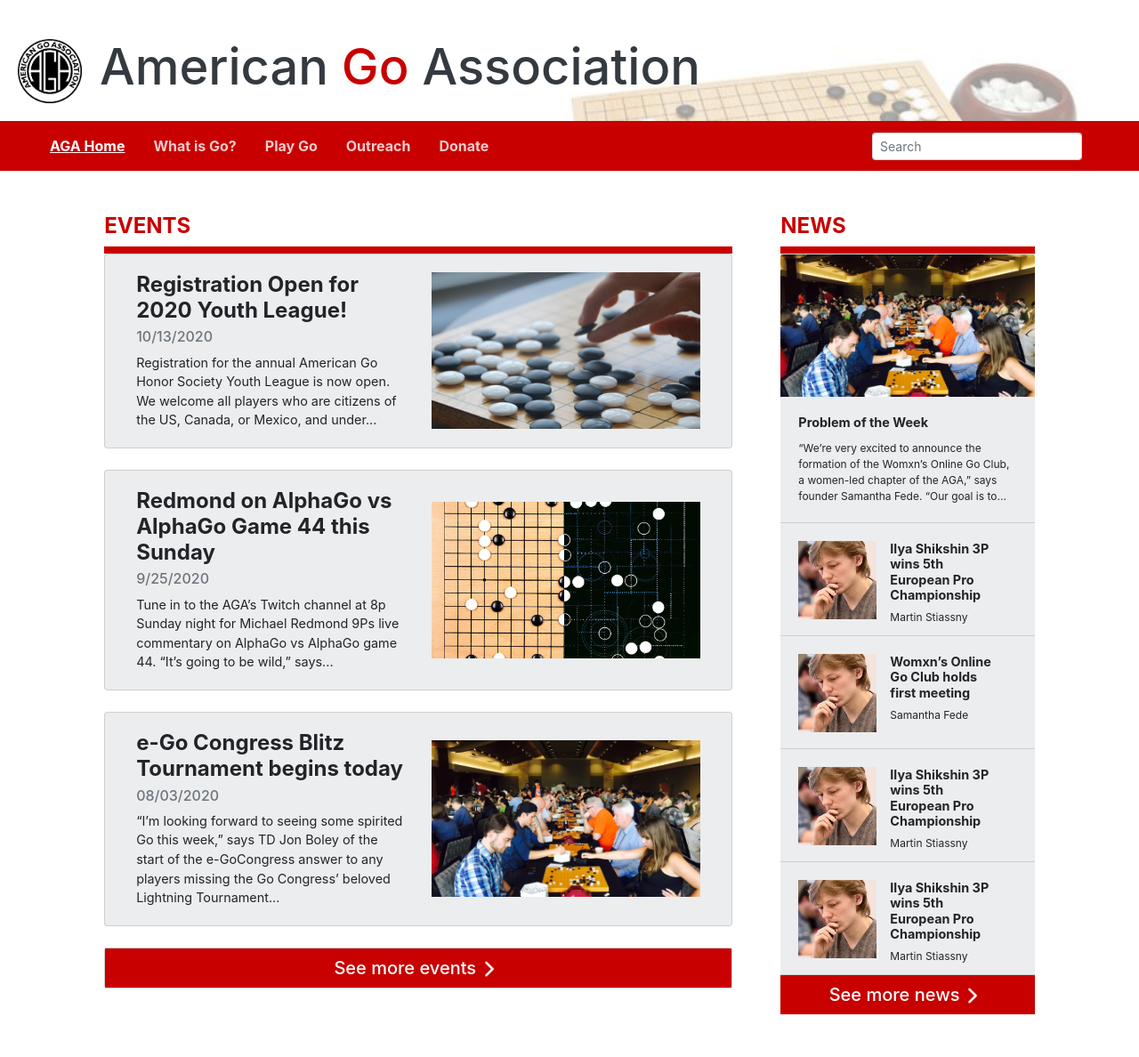
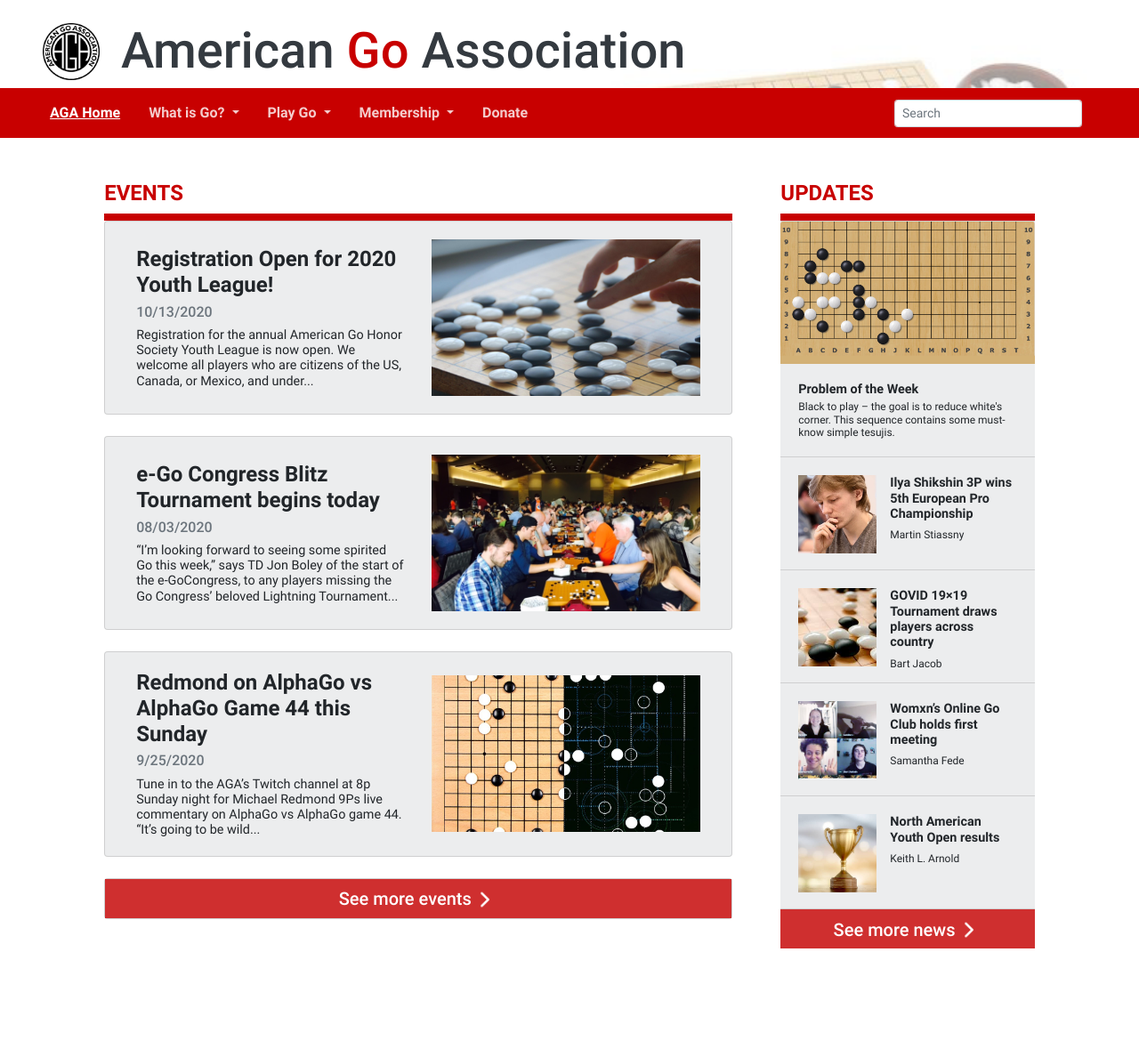
Before and after one commit to melissa-z/american-go-association, a PHP site: page / in a window 1280 px wide. Shown: the whole page at 89% size. After the commit the page ends 1066 px from the top, so only its background shows below. Run offline with PHP 8.4, Linux system fonts and the light colour scheme.

Commit message:
add dropdowns in navbar, small styling changes

```diff
--- a/home.html
+++ b/home.html
@@ -11,40 +11,66 @@
         <title>American Go Association</title>
     </head>
     <body>
-        <div class="d-flex flex-row align-items-center top-pane flex-wrap-reverse" id="Home">
-            <img class="logo" src="images/AGALogo.png" alt="American Go Association Logo">
+        <div class="d-flex flex-row align-items-center top-pane flex-wrap" id="Home">
+            <img class="logo ml-lg-5 mr-lg-4 ml-md-4 mr-md-3 ml-3 mr-2 mb-2" src="images/AGALogo.png" alt="American Go Association Logo">
             <h1>American <span style="color: #C80000">Go</span> Association</h1>
         </div>
         <nav class="navbar navbar-expand-sm navbar-dark sticky-top" style="background-color: #C80000;">
             <button class="navbar-toggler" type="button" data-toggle="collapse" data-target="#navbarNav" aria-controls="navbarNav" aria-expanded="false" aria-label="Toggle navigation">
                 <span class="navbar-toggler-icon"></span>
             </button>
+            <!-- ADD DROPDOWN MENU ITEMS -->
             <div class="collapse navbar-collapse" id="navbarNav">
                 <ul class="navbar-nav mr-auto">
-                    <li class="nav-item active">
-                        <a class="nav-link" href="">AGA Home<span class="sr-only">(current)</span></a>
+                    <li class="nav-item">
+                        <a class="nav-link active" href="">AGA Home<span class="sr-only">(current)</span></a>
                     </li>
-                    <li class="nav-item">
-                        <a class="nav-link" href="">What is Go?</a>
+                    <li class="nav-item dropdown">
+                        <a class="nav-link dropdown-toggle" href="#" id="navbarDropdown" role="button" data-toggle="dropdown" aria-haspopup="true" aria-expanded="false">
+                            What is Go?
+                        </a>
+                        <div class="dropdown-menu" aria-labelledby="navbarDropdown">
+                            <a class="dropdown-item" href="#">Introduction</a>
+                            <div class="dropdown-divider"></div>
+                            <a class="dropdown-item" href="#">History</a>
+                            <div class="dropdown-divider"></div>
+                            <a class="dropdown-item" href="#">Learning Resources</a>
+                        </div>
                     </li>
-                    <li class="nav-item">
-                        <a class="nav-link" href="">Play Go</a>
+                    <li class="nav-item dropdown">
+                        <a class="nav-link dropdown-toggle" href="#" id="navbarDropdown" role="button" data-toggle="dropdown" aria-haspopup="true" aria-expanded="false">
+                            Play Go
+                        </a>
+                        <div class="dropdown-menu" aria-labelledby="navbarDropdown">
+                            <a class="dropdown-item" href="#">Find a Club</a>
+                            <div class="dropdown-divider"></div>
+                            <a class="dropdown-item" href="#">Play Online</a>
+                            <div class="dropdown-divider"></div>
+                            <a class="dropdown-item" href="#">Upcoming Tournaments</a>
+                        </div>
                     </li>
-                    <li class="nav-item">
-                        <a class="nav-link" href="">Outreach</a>
+                    <li class="nav-item dropdown">
+                        <a class="nav-link dropdown-toggle" href="#" id="navbarDropdown" role="button" data-toggle="dropdown" aria-haspopup="true" aria-expanded="false">
+                            Membership
+                        </a>
+                        <div class="dropdown-menu" aria-labelledby="navbarDropdown">
+                            <a class="dropdown-item" href="#">Login</a>
+                            <div class="dropdown-divider"></div>
+                            <a class="dropdown-item" href="#">Become a Member</a>
+                        </div>
                     </li>
                     <li class="nav-item">
                         <a class="nav-link" href="">Donate</a>
                     </li>
                 </ul>
                 <form class="form-inline my-2 my-lg-0">
-                    <input class="form-control form-control-sm mr-sm-5" type="search" placeholder="Search" aria-label="Search">
+                    <input class="form-control form-control-sm mr-lg-5 mr-sm-3" type="search" placeholder="Search" aria-label="Search">
                 </form>
             </div>
         </nav>
         <div class="container-fluid posts px-lg-4 px-md-0">
-            <div class="row pt-lg-5 pt-sm-4 pt-3 justify-content-center">
-                <div class="col-md-7 pb-3 mr-lg-4 events">
+            <div class="row pt-lg-5 pt-sm-4 pt-3 justify-content-center flex-wrap-reverse">
+                <div class="col-md-7 mr-lg-4 events">
                     <h4 class="section-header">EVENTS</h4>
                     <div class="container-fluid section-marker"></div>
                     <div class="card event-card mb-4">
@@ -64,12 +90,12 @@
                         <div class="card-body event-body">
                             <div class="d-flex flex-row flex-wrap align-items-center">
                                 <div class="col-lg-6 col-md-12 pb-lg-0 pb-3">
-                                    <h4 class="card-title event-title">Redmond on AlphaGo vs AlphaGo Game 44 this Sunday</h4>
-                                    <h6 class="card-subtitle mb-2 text-muted">9/25/2020</h6>
-                                    <p class="card-text">Tune in to the AGA’s Twitch channel at 8p Sunday night for Michael Redmond 9Ps live
-                                            commentary on AlphaGo vs AlphaGo game 44. “It’s going to be wild,” says...</p>
+                                    <h4 class="card-title event-title">e-Go Congress Blitz Tournament begins today</h4>
+                                    <h6 class="card-subtitle mb-2 text-muted">08/03/2020</h6>
+                                    <p class="card-text">“I’m looking forward to seeing some spirited Go this week,” says TD Jon Boley of the
+                                        start of the e-GoCongress, to any players missing the Go Congress’ beloved Lightning Tournament...</p>
                                 </div>
-                                <img class="col-lg-6 col-md-12 event-img" src="images/AlphaGo.png" alt="Player's hand hovering over a go board">
+                                <img class="col-lg-6 col-md-12 event-img" src="images/GoTournament.jpg" alt="Player's hand hovering over a go board">
                             </div>
                         </div>
                     </div>
@@ -77,12 +103,12 @@
                         <div class="card-body event-body">
                             <div class="d-flex flex-row flex-wrap align-items-center">
                                 <div class="col-lg-6 col-md-12 pb-lg-0 pb-3">
-                                    <h4 class="card-title event-title">e-Go Congress Blitz Tournament begins today</h4>
-                                    <h6 class="card-subtitle mb-2 text-muted">08/03/2020</h6>
-                                    <p class="card-text">“I’m looking forward to seeing some spirited Go this week,” says TD Jon Boley of the
-                                            start of the e-GoCongress answer to any players missing the Go Congress’ beloved Lightning Tournament...</p>
+                                    <h4 class="card-title event-title">Redmond on AlphaGo vs AlphaGo Game 44 this Sunday</h4>
+                                    <h6 class="card-subtitle mb-2 text-muted">9/25/2020</h6>
+                                    <p class="card-text">Tune in to the AGA’s Twitch channel at 8p Sunday night for Michael Redmond 9Ps live
+                                            commentary on AlphaGo vs AlphaGo game 44. “It’s going to be wild...</p>
                                 </div>
-                                <img class="col-lg-6 col-md-12 event-img" src="images/GoTournament.jpg" alt="Player's hand hovering over a go board">
+                                <img class="col-lg-6 col-md-12 event-img" src="images/AlphaGo.png" alt="Player's hand hovering over a go board">
                             </div>
                         </div>
                     </div>
@@ -96,23 +122,22 @@
                     </div>
                 </div>
 
-                <div class="col-lg-3 col-md-4 pb-5 news">
-                    <h4 class="section-header">NEWS</h4>
+                <div class="col-lg-3 col-md-4 pb-4 news">
+                    <h4 class="section-header">UPDATES</h4>
                     <div class="container-fluid section-marker"></div>
                     <ul class="list-group list-group-flush">
                         <li class="card news-card-top list-group-item">
-                            <img class="card-img-top news-img-top" src="images/GoTournament.jpg" alt="Card image cap">
-                            <div class="card-body">
-                                <h6 class="card-title news-title">Problem of the Week</h6>
-                                <p class="card-text news-text">“We’re very excited to announce the formation of the Womxn’s Online Go Club, a women-led
-                                    chapter of the AGA,” says founder Samantha Fede. “Our goal is to...</p>
+                            <img class="card-img-top news-img-top" src="images/Problem.png" alt="Card image cap">
+                            <div class="card-body news-body">
+                                <h6 class="card-title news-title mb-1">Problem of the Week</h6>
+                                <p class="card-text news-text">Black to play – the goal is to reduce white's corner. This sequence contains some must-know simple tesujis.</p>
                             </div>
                         </li>
                         <li class="card news-card list-group-item">
-                            <div class="card-body">
+                            <div class="card-body news-body">
                                 <div class="d-flex flex-row align-items-left">
                                     <img class="news-img" src="images/IlyaShikshin.jpeg" alt="Ilya Shikshin playing go">
-                                    <div class="col">
+                                    <div class="col pr-0">
                                         <h6 class="news-title">Ilya Shikshin 3P wins 5th European Pro Championship</h6>
                                         <p class="card-text news-text">Martin Stiassny</p>
                                     </div>
@@ -120,10 +145,21 @@
                             </div>
                         </li>
                         <li class="card news-card list-group-item">
-                            <div class="card-body">
+                            <div class="card-body news-body">
                                 <div class="d-flex flex-row align-items-left">
-                                    <img class="news-img" src="images/IlyaShikshin.jpeg" alt="Ilya Shikshin playing go">
-                                    <div class="col">
+                                    <img class="news-img" src="images/GovidTournament.jpg" alt="Close-up of go board">
+                                    <div class="col pr-0">
+                                        <h6 class="news-title">GOVID 19×19 Tournament draws players across country</h6>
+                                        <p class="card-text news-text">Bart Jacob</p>
+                                    </div>
+                                </div>
+                            </div>
+                        </li>
+                        <li class="card news-card list-group-item">
+                            <div class="card-body news-body">
+                                <div class="d-flex flex-row align-items-left">
+                                    <img class="news-img" src="images/WomxnsGoClub.png" alt="Zoom meeting screenshot of Womxn's Online Go Club">
+                                    <div class="col pr-0">
                                         <h6 class="news-title">Womxn’s Online Go Club holds first meeting</h6>
                                         <p class="card-text news-text">Samantha Fede</p>
                                     </div>
@@ -131,23 +167,12 @@
                             </div>
                         </li>
                         <li class="card news-card list-group-item">
-                            <div class="card-body">
+                            <div class="card-body news-body">
                                 <div class="d-flex flex-row align-items-left">
-                                    <img class="news-img" src="images/IlyaShikshin.jpeg" alt="Ilya Shikshin playing go">
-                                    <div class="col">
-                                        <h6 class="news-title">Ilya Shikshin 3P wins 5th European Pro Championship</h6>
-                                        <p class="card-text news-text">Martin Stiassny</p>
-                                    </div>
-                                </div>
-                            </div>
-                        </li>
-                        <li class="card news-card list-group-item">
-                            <div class="card-body">
-                                <div class="d-flex flex-row align-items-left">
-                                    <img class="news-img" src="images/IlyaShikshin.jpeg" alt="Ilya Shikshin playing go">
-                                    <div class="col">
-                                        <h6 class="news-title">Ilya Shikshin 3P wins 5th European Pro Championship</h6>
-                                        <p class="card-text news-text">Martin Stiassny</p>
+                                    <img class="news-img" src="images/Trophy.png" alt="Ilya Shikshin playing go">
+                                    <div class="col pr-0">
+                                        <h6 class="news-title">North American Youth Open results</h6>
+                                        <p class="card-text news-text">Keith L. Arnold</p>
                                     </div>
                                 </div>
                             </div>
--- a/index.css
+++ b/index.css
@@ -1,11 +1,29 @@
+/* roboto-500 - latin */
+@font-face {
+    font-family: 'Roboto';
+    font-style: normal;
+    font-weight: 500;
+    src: local('Roboto Medium'), local('Roboto-Medium'),
+         url('fonts/roboto-v20-latin-500.woff2') format('woff2'), /* Chrome 26+, Opera 23+, Firefox 39+ */
+         url('fonts/roboto-v20-latin-500.woff') format('woff'); /* Chrome 6+, Firefox 3.6+, IE 9+, Safari 5.1+ */
+}
 /* roboto-regular - latin */
 @font-face {
     font-family: 'Roboto';
     font-style: normal;
     font-weight: 400;
     src: local('Roboto'), local('Roboto-Regular'),
-        url('fonts/roboto-v20-latin/roboto-v20-latin-regular.woff2') format('woff2'), /* Chrome 26+, Opera 23+, Firefox 39+ */
-        url('fonts/roboto-v20-latin/roboto-v20-latin-regular.woff') format('woff'); /* Chrome 6+, Firefox 3.6+, IE 9+, Safari 5.1+ */
+        url('fonts/roboto-v20-latin-regular.woff2') format('woff2'), /* Chrome 26+, Opera 23+, Firefox 39+ */
+        url('fonts/roboto-v20-latin-regular.woff') format('woff'); /* Chrome 6+, Firefox 3.6+, IE 9+, Safari 5.1+ */
+}
+/* roboto-700 - latin */
+@font-face {
+    font-family: 'Roboto';
+    font-style: normal;
+    font-weight: 700;
+    src: local('Roboto Bold'), local('Roboto-Bold'),
+        url('fonts/roboto-v20-latin-700.woff2') format('woff2'), /* Chrome 26+, Opera 23+, Firefox 39+ */
+        url('fonts/roboto-v20-latin-700.woff') format('woff'); /* Chrome 6+, Firefox 3.6+, IE 9+, Safari 5.1+ */
 }
 
 .top-pane {
@@ -17,19 +35,33 @@
     color: rgba(255, 255, 255, 0.8);
   }
 
-.navbar-dark .navbar-nav .nav-link:hover, .navbar-dark .navbar-nav .nav-link:focus, .navbar-dark .navbar-nav .active > .nav-link {
+.nav-link:hover, .nav-link:focus, .active {
     color: rgba(255, 255, 255, 1);
     text-decoration: underline;
 }
 
+.dropdown-menu {
+    background-color: #C80000;
+    color: white;
+}
+
+.dropdown-item {
+    color: rgba(255, 255, 255, 0.8);
+}
+
+.dropdown-item:hover {
+    color: rgba(255, 255, 255, 0.8);
+    text-decoration: underline;
+    background-color: #C80000;
+  }
+
 body {
-    /* font-family: "Roboto", Arial, Helvetica, sans-serif; */
+    font-family: "Roboto", Arial, Helvetica, sans-serif;
 }
 
 .logo {
-    padding: 20px 20px 20px 20px;
-    width: 5em;
-    height: 5em;
+    width: 2.5em;
+    height: 2.5em;
 }
 
 h1 {
@@ -43,47 +75,70 @@ h1 {
     height: 5em;
 }
 
+.event-img {
+    object-fit: cover;
+    max-height: 8em;
+}
+
 .event-body {
     padding: 1.25rem 0.25rem 1.25rem 0.25rem;
+}
+
+.news-card {
+    height: 6em;
+}
+
+.news-body {
+    padding: 0.75rem;
+}
+
+.news-img-top {
+    object-fit: cover;
+    max-height: 7em;
+}
+
+.news-title, .card-text {
+    font-size: 0.9rem;
+}
+
+.card-text {
+    line-height: 1.2em;
 }
 
 /* Small devices (landscape phones, 544px and up) */
 @media (min-width: 544px) {
   h1 {font-size: 2.5rem;}
-  .logo {width: 6em; height: 6em;}
+  .logo {width: 3em; height: 3em;}
   .nav-item {margin-right: 1em;}
 }
 
 /* Medium devices (tablets, 768px and up) The navbar toggle appears at this breakpoint */
 @media (min-width: 768px) {
   h1 {font-size: 3rem;}
-  .logo {width: 6.5em; height: 6.5em;}
+  .logo {width: 3.5em; height: 3.5em;}
   .navbar {padding-left: 2em}
   .nav-item {margin-right: 0.5em;}
   .news-img {width: 4em; height: 4em;}
+  .news-title {font-size: 0.8rem}
+  .news-body {padding: 1.25rem;}
 }
 
 /* Large devices (desktops, 992px and up) */
 @media (min-width: 992px) {
   h1 {font-size: 3.5rem;}
-  .logo {width: 7em; height: 7em;}
+  .logo {width: 4em; height: 4em;}
   .navbar {padding-left: 3em}
   .nav-item {margin-right: 1em;}
+  .news-card {height: 8em;}
   .news-img {width: 5.5em; height: 5.5em;}
+  .news-img-top {max-height: 10em}
+  .news-title {font-size: 0.9rem}
+  .event-img {max-height: 11em;}
   .event-body {padding: 1.25rem;}
 }
 
 .event-title, .news-title {
     font-weight: bold;
-}
-
-.news-title, .card-text {
-    font-size: 0.9rem;
-}
-
-.event-img {
-    object-fit: cover;
-    max-height: 11em;
 }
 
 .list-group-item {
@@ -94,21 +149,12 @@ h1 {
     background-color: #ecedee;
 }
 
-.news-card {
-    height: 8em;
-}
-
 .news-author {
     margin: 0 0 0 0
 }
 
 .news-text, .news-author {
     font-size: 0.75em
-}
-
-.news-img-top {
-    object-fit: cover;
-    max-height: 10em;
 }
 
 .section-header {
@@ -129,7 +175,7 @@ h1 {
     height: 2.75em;
     padding: 0.5rem;
     color: white;
-    background-color: #C80000;
+    background-color: rgba(200, 0, 0, 0.8);
 }
 
 .card:hover {
@@ -143,4 +189,5 @@ h1 {
 
 .more-news:hover, .more-events:hover {
     color: white;
+    background-color: #C80000
 }
```
Also changed, not shown: fonts/roboto-v20-latin-500.woff (added), fonts/roboto-v20-latin-500.woff2 (added), fonts/roboto-v20-latin-700.woff (added), fonts/roboto-v20-latin-700.woff2 (added), fonts/roboto-v20-latin-regular.woff (renamed from fonts/roboto-v20-latin/roboto-v20-latin-regular.woff), fonts/roboto-v20-latin-regular.woff2 (renamed from fonts/roboto-v20-latin/roboto-v20-latin-regular.woff2), images/GovidTournament.jpg (added), images/IMG_3467.jpeg (added), images/Problem.jpeg (added), images/Problem.png, images/Trophy.png (added), images/WomxnsGoClub.png (added), 2 other files.
